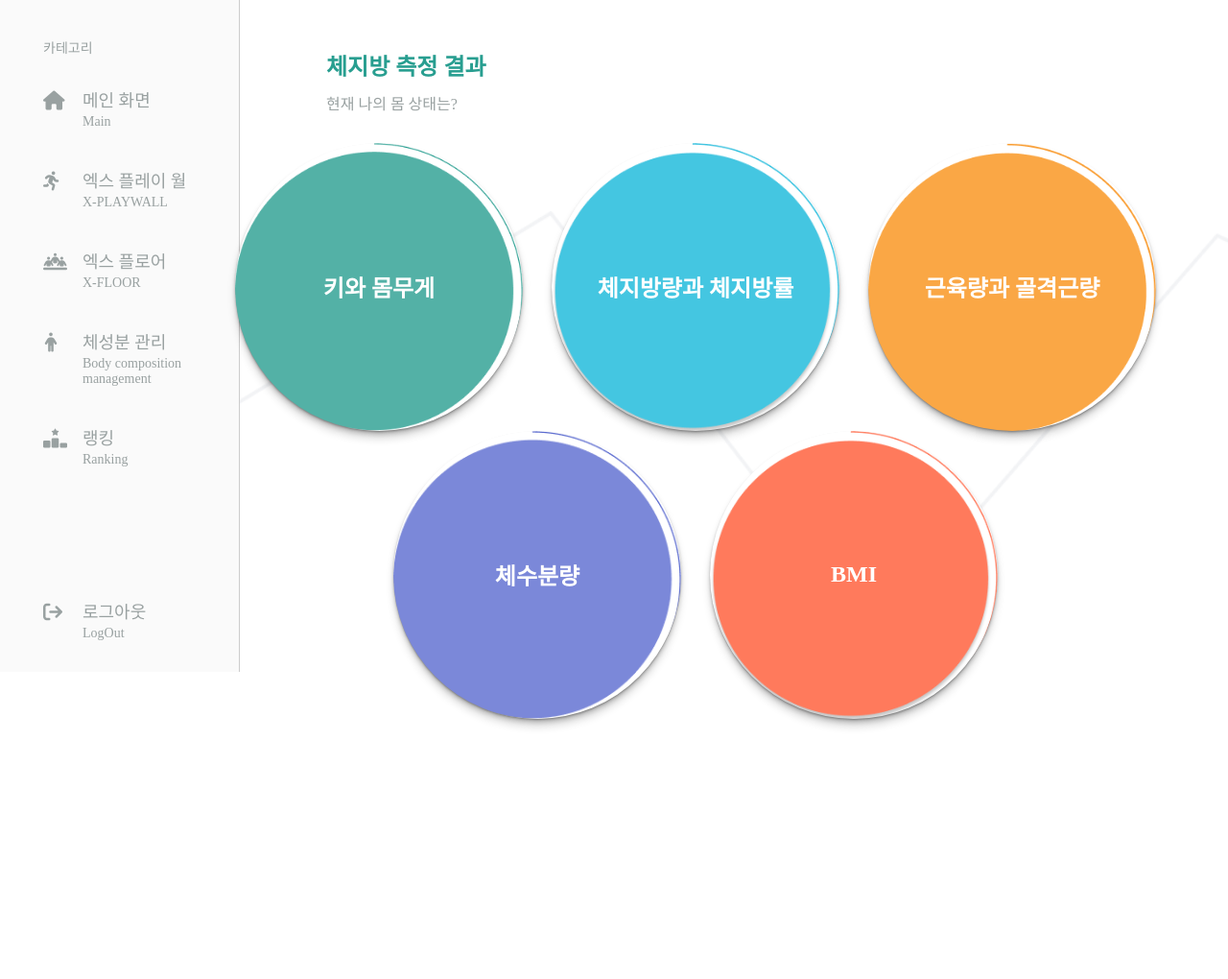
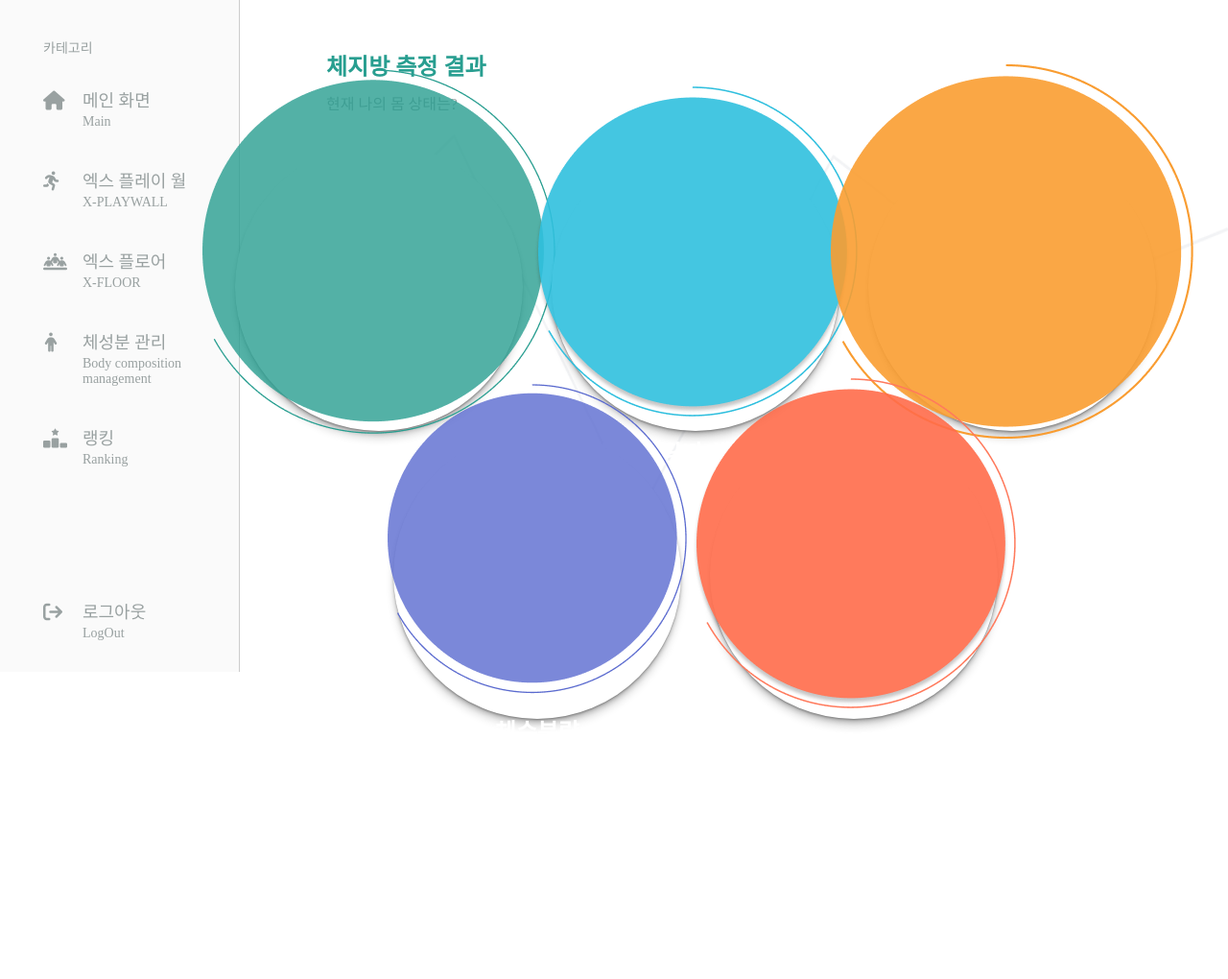
Before and after one commit to yhyg6969/NadeuriSmartMirror, a Django app: page /inbody/ in a window 1280 px wide; the page is wider, and only the part inside the window is pictured. Shown: the part 100-1120 px from the top of that part at 96% size. After the commit the page ends 859 px from the top of that part, so only its background shows below. Run offline with Django 4.2, Linux system fonts and the light colour scheme; parts of the project's set-up code (start-up, migrations or seed data) failed here and were passed over; some web fonts are replaced.

Commit message:
Add files via upload

```diff
--- a/inbody/templates/inbody.html
+++ b/inbody/templates/inbody.html
@@ -9,38 +9,32 @@
 <link rel="stylesheet" href="{% static 'inbody.css' %}">
 <link rel="stylesheet" href="https://cdnjs.cloudflare.com/ajax/libs/font-awesome/6.5.1/css/all.min.css">
 <style>
-    .img{
-    position: absolute;
-    width: 100%;
-    height: 100%;
-    background-image: url("{% static 'Line 35.png' %}");
+    .img, .background-img{
+        position: absolute;
+    width: 80%;
+    height: 50%;
     background-size: 1800px;
     background-repeat: no-repeat;
     border: 0px;
-    top: 40%;
+    top: 30%;
     opacity: 0.5;
-    left: 15%;
-    z-index: -1;
+    left: 20%;
+    z-index: -3;
     }
 
     .bubble1 {
-        background-image: url("{% static 'green.png' %}");
         background-size: cover;
     }
     .bubble2 {
-        background-image: url("{% static 'blue.png' %}");
         background-size: cover;
     }
     .bubble3 {
-        background-image: url("{% static 'orange.png' %}");
         background-size: cover;
     }
     .bubble4 {
-        background-image: url("{% static 'purple.png' %}");
         background-size: cover;
     }
     .bubble5 {
-        background-image: url("{% static 'babypink.png' %}");
         background-size: cover;
     }
 </style>
@@ -120,11 +114,13 @@
             <h2>체지방 측정 결과</h2>
             <p>현재 나의 몸 상태는?</p>
         </div>
-        <div class="img"></div>
+        <img class = "background-img" src="{% static 'Line 35.png' %}">
 
         <div class="bubble-container">
             <div>
                 <div class="bubble bubble1">
+                    <img src="{% static 'green.png' %}">
+
                     <h2>키와 몸무게</h2>
                     {% for record in inbody_records %}
                     <div>
@@ -139,6 +135,8 @@
                 </div>
 
                 <div class="bubble bubble2">
+                    <img src="{% static 'blue.png' %}">
+
                     <h2>체지방량과 체지방률</h2>
                     {% for record in inbody_records %}
                     <div>
@@ -153,6 +151,8 @@
                 </div>
 
                 <div class="bubble bubble3">
+                    <img src="{% static 'orange.png' %}">
+
                     <h2>근육량과 골격근량</h2>
                     {% for record in inbody_records %}
                     <div>
@@ -169,6 +169,8 @@
             </div>
             <div>
                 <div class="bubble bubble4">
+                    <img src="{% static 'purple.png' %}">
+
                     <h2>체수분량</h2>
                     {% for record in inbody_records %}
                     <div>
@@ -178,6 +180,8 @@
                     {% endfor %}
                 </div>
                 <div class="bubble bubble5">
+                    <img src="{% static 'babypink.png' %}">
+
                     <h2>BMI</h2>
                     {% for record in inbody_records %}
                     <div>
```
